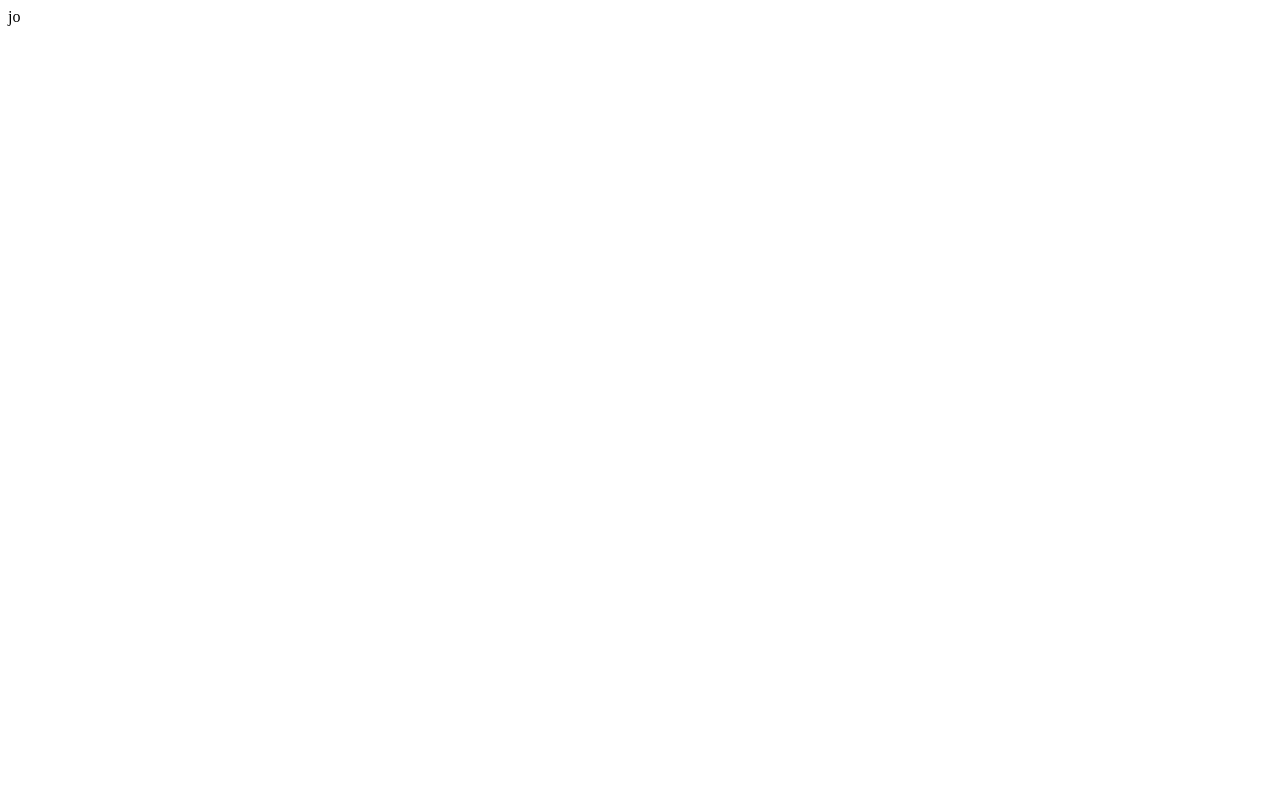
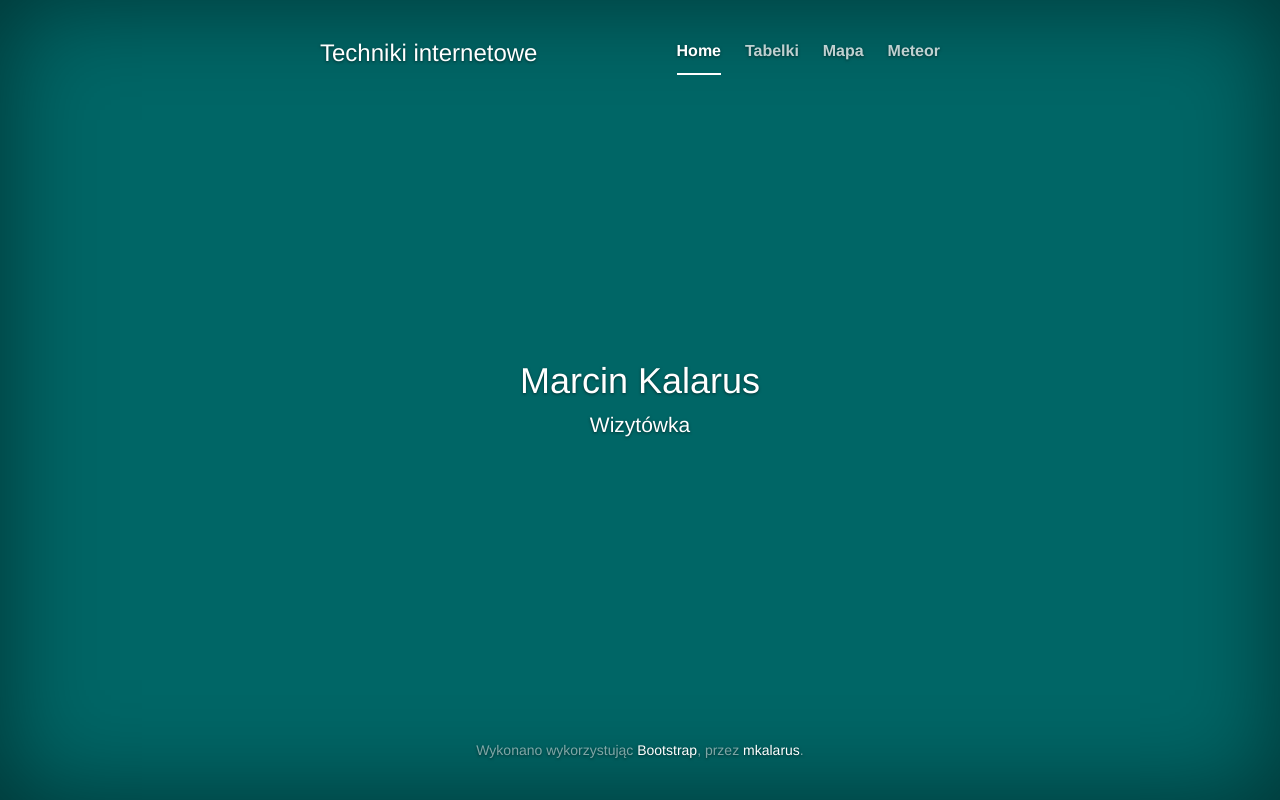
Before and after one commit to mkalarus/mkalarus.github.io, a plain HTML site: page index.html in a window 1280 px wide. Drawn offline with Linux system fonts and the light colour scheme.

Commit message:
modified:   index.html

```diff
--- a/index.html
+++ b/index.html
@@ -1 +1,78 @@
-jo
+<!DOCTYPE html>
+<html lang="pl"><head>
+<meta http-equiv="content-type" content="text/html; charset=UTF-8">
+    <meta charset="utf-8">
+    <meta http-equiv="X-UA-Compatible" content="IE=edge">
+    <meta name="viewport" content="width=device-width, initial-scale=1">
+    <meta name="description" content="">
+    <meta name="author" content="">
+    <link rel="shortcut icon" href="http://getbootstrap.com/assets/ico/favicon.ico">
+
+    <title>Wizytówka</title>
+
+    <!-- Bootstrap core CSS -->
+    <link href="bootstrap.css" rel="stylesheet">
+
+    <!-- Custom styles for this template -->
+    <link href="cover.css" rel="stylesheet">
+
+    <!-- Just for debugging purposes. Don't actually copy this line! -->
+    <!--[if lt IE 9]><script src="../../assets/js/ie8-responsive-file-warning.js"></script><![endif]-->
+
+    <!-- HTML5 shim and Respond.js IE8 support of HTML5 elements and media queries -->
+    <!--[if lt IE 9]>
+      <script src="https://oss.maxcdn.com/libs/html5shiv/3.7.0/html5shiv.js"></script>
+      <script src="https://oss.maxcdn.com/libs/respond.js/1.4.2/respond.min.js"></script>
+    <![endif]-->
+
+</head>
+
+  <body>
+
+    <div class="site-wrapper">
+
+      <div class="site-wrapper-inner">
+
+        <div class="cover-container">
+
+          <div class="masthead clearfix">
+            <div class="inner">
+              <h3 class="masthead-brand">Techniki internetowe</h3>
+              <ul class="nav masthead-nav">
+                <li class="active"><a href="#">Home</a></li>
+                <li><a href="#">Tabelki</a></li>
+                <li><a href="#">Mapa</a></li>
+		<li><a href="#">Meteor</a><li>
+              </ul>
+            </div>
+          </div>
+
+          <div class="inner cover">
+            <h1 class="cover-heading">Marcin Kalarus</h1>
+            <p class="lead">Wizytówka</p>
+            <!--<p class="lead">
+              <a href="#" class="btn btn-lg btn-default">Learn more</a>
+            </p>-->
+          </div>
+
+          <div class="mastfoot">
+            <div class="inner">
+              <p>Wykonano wykorzystując <a href="http://getbootstrap.com/">Bootstrap</a>, przez <a href="#">mkalarus</a>.</p>
+            </div>
+          </div>
+
+        </div>
+
+      </div>
+
+    </div>
+
+    <!-- Bootstrap core JavaScript
+    ================================================== -->
+    <!-- Placed at the end of the document so the pages load faster -->
+    <script src="jquery.js"></script>
+    <script src="bootstrap.js"></script>
+    <script src="docs.js"></script>
+
+
+</body></html>
```
